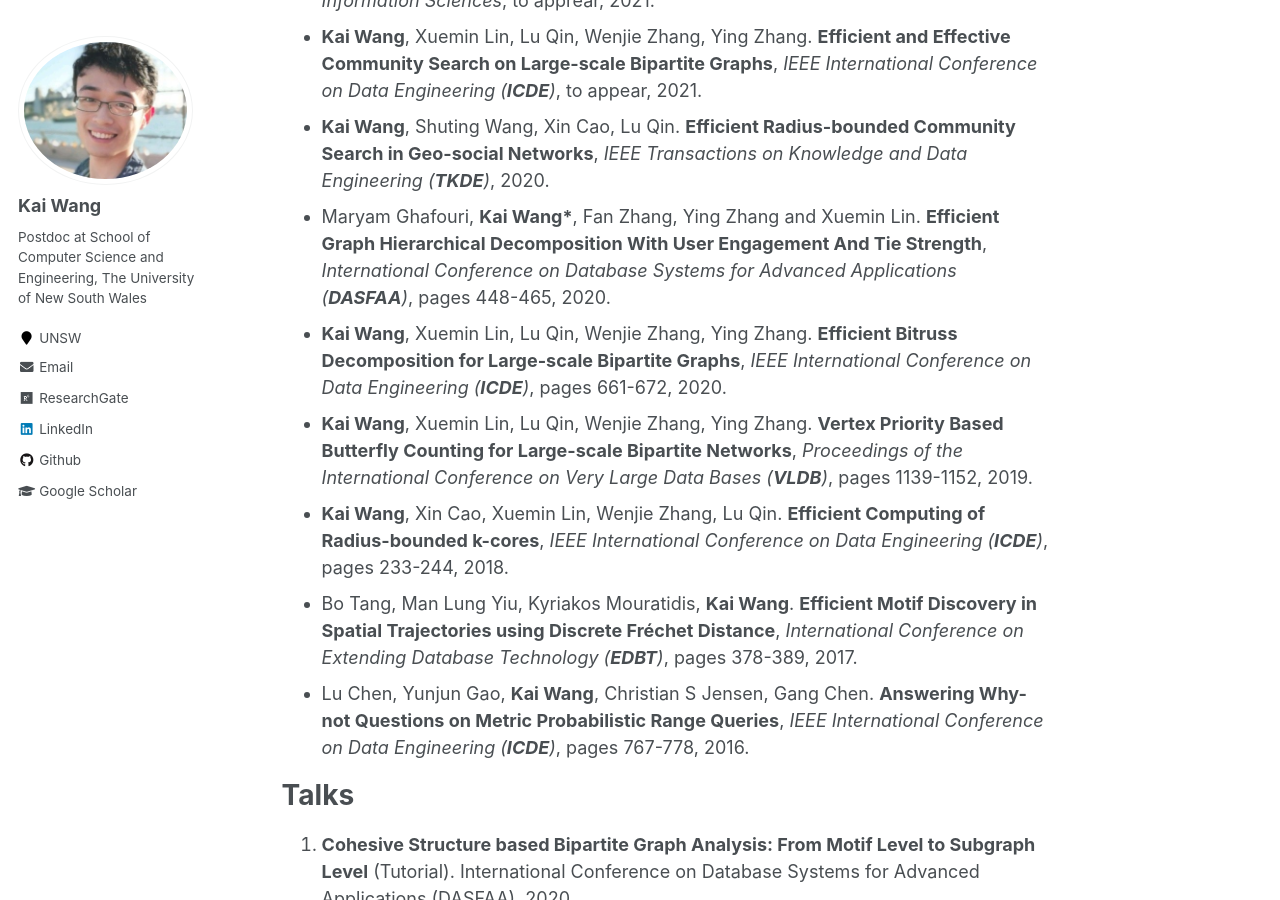
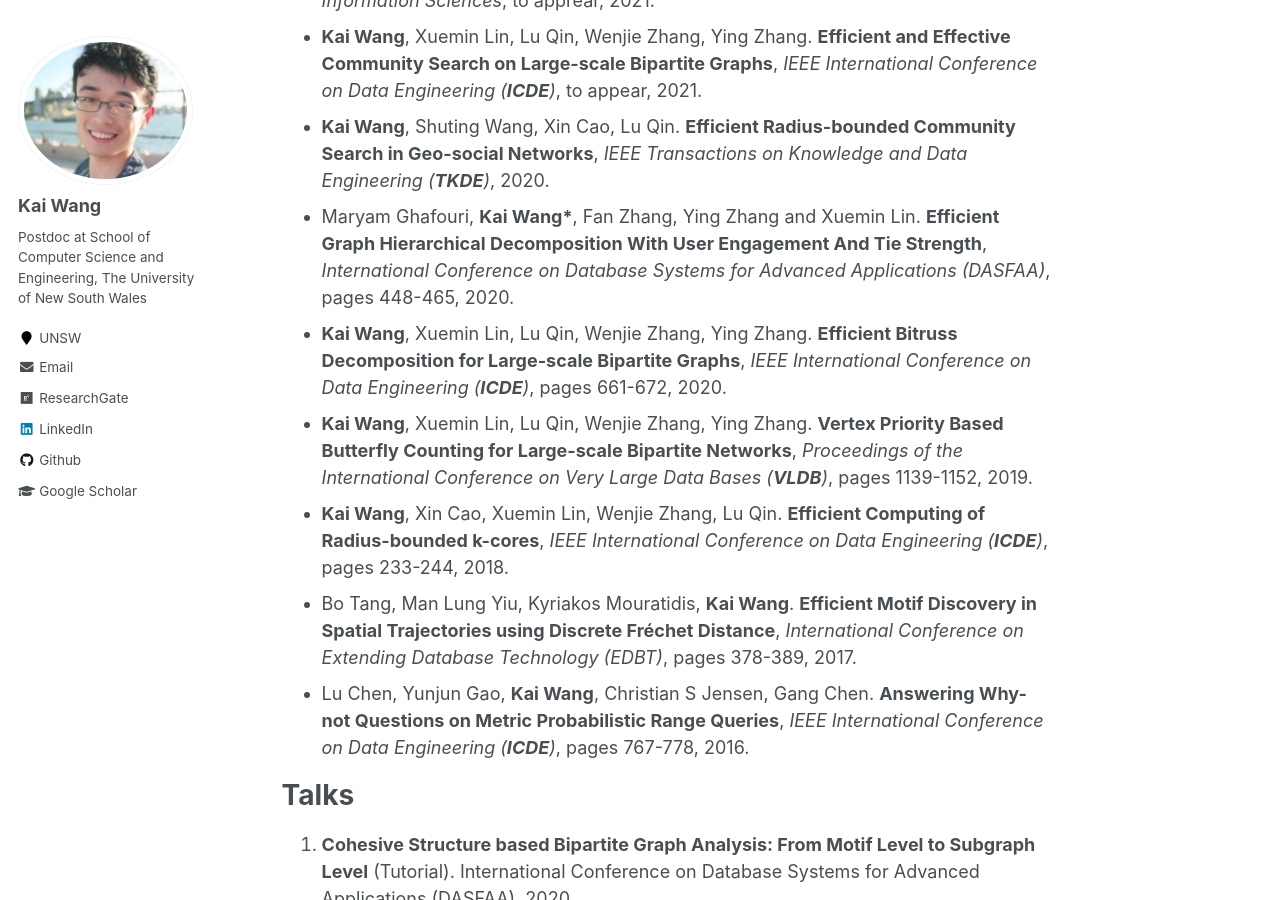
Before and after one commit to cs-kaiwang/cs-kaiwang.github.io, a Jekyll site: the page built from _pages/about.md, in a window 1280 px wide and 900 px high, scrolled down 605 px. Built offline with Jekyll 4.4.1, drawn with Linux system fonts in a browser that asks for light colours.

```diff
--- a/_pages/about.md
+++ b/_pages/about.md
@@ -18,11 +18,11 @@ Publications (* indicates corresponding author)
 - Yizhang He, **Kai Wang\***, Wenjie Zhang, Xuemin Lin, Ying Zhang, **Exploring Cohesive Subgraphs with Vertex Engagement and Tie Strength in Bipartite Graphs**, *Information Sciences*, to apprear, 2021.
 - **Kai Wang**, Xuemin Lin, Lu Qin, Wenjie Zhang, Ying Zhang. **Efficient and Effective Community Search on Large-scale Bipartite Graphs**, *IEEE International Conference on Data Engineering (**ICDE**)*, to appear, 2021.
 - **Kai Wang**, Shuting Wang, Xin Cao, Lu Qin. **Efficient Radius-bounded Community Search in Geo-social Networks**, *IEEE Transactions on Knowledge and Data Engineering (**TKDE**)*,  2020.
-- Maryam Ghafouri, **Kai Wang\***, Fan Zhang, Ying Zhang and Xuemin Lin. **Efficient Graph Hierarchical Decomposition With User Engagement And Tie Strength**, *International Conference on Database Systems for Advanced Applications (**DASFAA**)*, pages 448-465, 2020.
+- Maryam Ghafouri, **Kai Wang\***, Fan Zhang, Ying Zhang and Xuemin Lin. **Efficient Graph Hierarchical Decomposition With User Engagement And Tie Strength**, *International Conference on Database Systems for Advanced Applications (DASFAA)*, pages 448-465, 2020.
 - **Kai Wang**, Xuemin Lin, Lu Qin, Wenjie Zhang, Ying Zhang. **Efficient Bitruss Decomposition for Large-scale Bipartite Graphs**, *IEEE International Conference on Data Engineering (**ICDE**)*, pages 661-672, 2020.
 - **Kai Wang**, Xuemin Lin, Lu Qin, Wenjie Zhang, Ying Zhang. **Vertex Priority Based Butterfly Counting for Large-scale Bipartite Networks**, *Proceedings of the International Conference on Very Large Data Bases (**VLDB**)*, pages 1139-1152, 2019.
 - **Kai Wang**, Xin Cao, Xuemin Lin, Wenjie Zhang, Lu Qin. **Efficient Computing of Radius-bounded k-cores**, *IEEE International Conference on Data Engineering (**ICDE**)*, pages 233-244, 2018.
-- Bo Tang, Man Lung Yiu, Kyriakos Mouratidis, **Kai Wang**. **Efficient Motif Discovery in Spatial Trajectories using Discrete Fréchet Distance**, *International Conference on Extending Database Technology (**EDBT**)*, pages 378-389, 2017.
+- Bo Tang, Man Lung Yiu, Kyriakos Mouratidis, **Kai Wang**. **Efficient Motif Discovery in Spatial Trajectories using Discrete Fréchet Distance**, *International Conference on Extending Database Technology (EDBT)*, pages 378-389, 2017.
 - Lu Chen, Yunjun Gao, **Kai Wang**, Christian S Jensen, Gang Chen. **Answering Why-not Questions on Metric Probabilistic Range Queries**, *IEEE International Conference on Data Engineering (**ICDE**)*, pages 767-778, 2016.
 
 Talks
```
